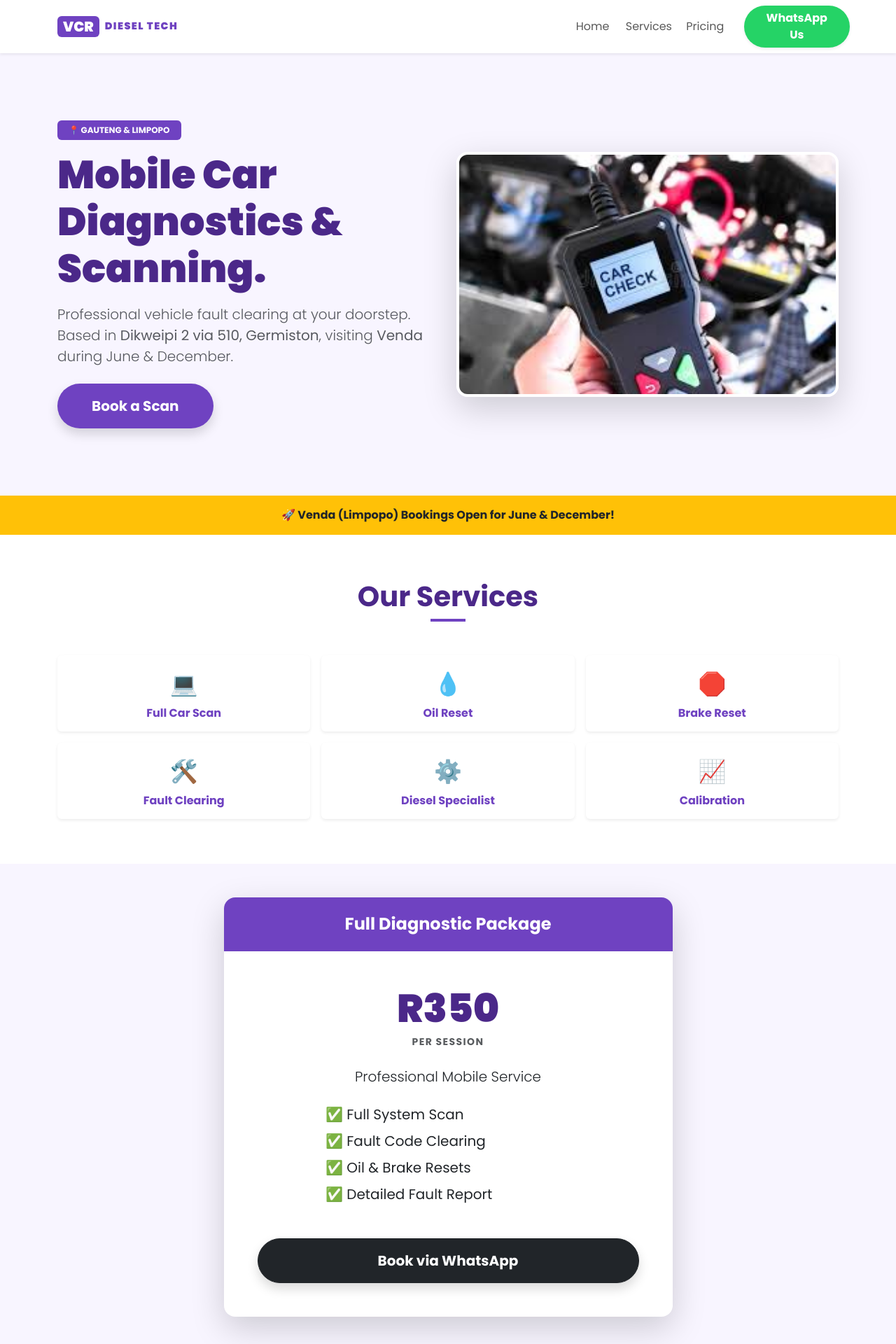
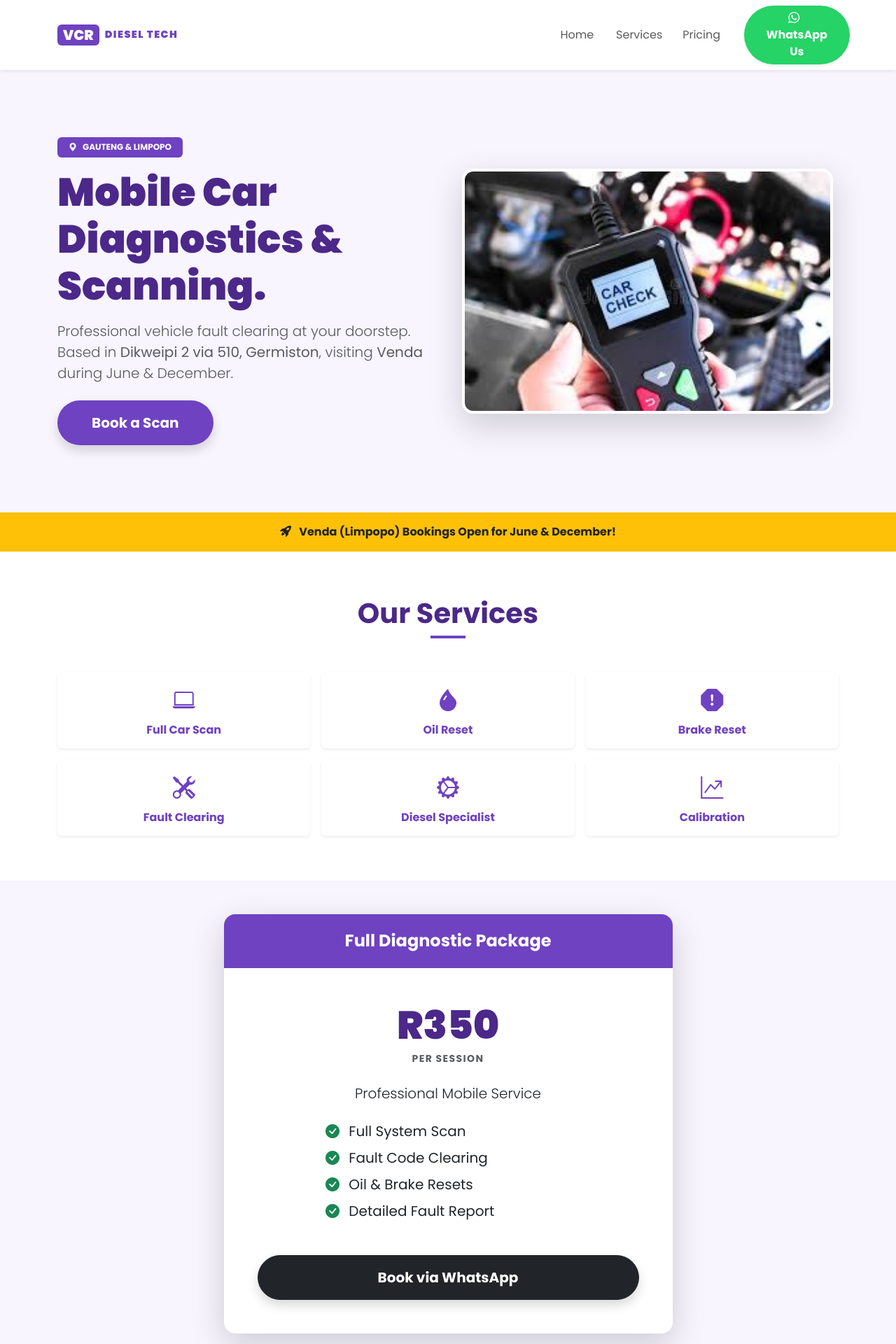
Before and after one commit to luvhimbi/vcrTech, a React (Vite) app in the folder vcrtech/: page / in a window 1280 px wide. Shown: the top 1920 px of the page at 70% size. Built offline with nearby package versions, Linux system fonts and the light colour scheme.

Commit message:
remove emoji for icons

```diff
--- a/vcrtech/index.html
+++ b/vcrtech/index.html
@@ -24,7 +24,7 @@
   <link rel="preconnect" href="https://fonts.gstatic.com" crossorigin>
   <link href="https://fonts.googleapis.com/css2?family=Poppins:wght@300;400;600;700;900&display=swap" rel="stylesheet">
   <link href="https://cdn.jsdelivr.net/npm/bootstrap@5.3.3/dist/css/bootstrap.min.css" rel="stylesheet">
-
+  <link rel="stylesheet" href="https://cdn.jsdelivr.net/npm/bootstrap-icons@1.11.1/font/bootstrap-icons.css">
   <style>
     * { font-family: 'Poppins', sans-serif; }
     /* Accessibility: Ensure contrast is high enough for SEO ranking */
--- a/vcrtech/src/App.tsx
+++ b/vcrtech/src/App.tsx
@@ -17,7 +17,7 @@ const App = () => {
             {/* --- MOBILE QUICK-CALL BAR --- */}
             <div className="d-lg-none bg-dark text-white text-center py-2 sticky-top" style={{ zIndex: 1100, fontSize: '0.85rem' }}>
                 <a href={`tel:${waNumber}`} className="text-white text-decoration-none fw-bold">
-                    📞 Tap to Call: {phoneDisplay}
+                    <i className="bi bi-telephone-fill me-2"></i> Tap to Call: {phoneDisplay}
                 </a>
             </div>
 
@@ -40,7 +40,7 @@ const App = () => {
                                 <a className="btn text-white rounded-pill px-4 ms-lg-3 fw-bold shadow-sm w-100"
                                    href={waLink} target="_blank" rel="noopener noreferrer"
                                    style={{ backgroundColor: whatsappGreen, border: 'none' }}>
-                                    WhatsApp Us
+                                    <i className="bi bi-whatsapp me-2"></i> WhatsApp Us
                                 </a>
                             </li>
                         </ul>
@@ -55,7 +55,7 @@ const App = () => {
                         <div className="row align-items-center g-4 flex-column-reverse flex-lg-row">
                             <div className="col-lg-6 text-center text-lg-start">
                                 <div className="d-inline-flex align-items-center badge mb-3 px-3 py-2 fw-bold text-uppercase" style={{ backgroundColor: primaryPurple }}>
-                                    📍 Gauteng & Limpopo
+                                    <i className="bi bi-geo-alt-fill me-2"></i> Gauteng & Limpopo
                                 </div>
                                 <h1 className="display-4 fw-black mb-3" style={{ color: darkPurple }}>Mobile Car Diagnostics & Scanning.</h1>
                                 <p className="lead mb-4 text-muted fs-5">Professional vehicle fault clearing at your doorstep. Based in <strong>Dikweipi 2 via 510, Germiston</strong>, visiting <strong>Venda</strong> during June & December.</p>
@@ -65,7 +65,8 @@ const App = () => {
                                     <a href={`tel:${waNumber}`} className="btn btn-outline-dark btn-lg px-lg-5 py-3 rounded-pill d-lg-none">Call Now</a>
                                 </div>
                             </div>
-                            <div className="col-lg-6 text-center">
+                            <div className="col-lg-6">
+                                <div className="position-relative px-2 text-center">
                                     <img
                                         src="/assets/main.jfif"
                                         alt="Car Diagnostic Scanning"
@@ -75,12 +76,13 @@ const App = () => {
                                 </div>
                             </div>
                         </div>
+                    </div>
                 </header>
 
                 {/* --- LOCATION ALERT BAR --- */}
                 <div className="bg-warning py-3 text-center shadow-sm">
                     <div className="container fw-bold">
-                        🚀 Venda (Limpopo) Bookings Open for June & December!
+                        <i className="bi bi-rocket-takeoff-fill me-2"></i> Venda (Limpopo) Bookings Open for June & December!
                     </div>
                 </div>
 
@@ -94,16 +96,16 @@ const App = () => {
 
                         <div className="row g-3">
                             {[
-                                { title: "Full Car Scan", icon: "💻" },
-                                { title: "Oil Reset", icon: "💧" },
-                                { title: "Brake Reset", icon: "🛑" },
-                                { title: "Fault Clearing", icon: "🛠️" },
-                                { title: "Diesel Specialist", icon: "⚙️" },
-                                { title: "Calibration", icon: "📈" }
+                                { title: "Full Car Scan", icon: "bi-laptop" },
+                                { title: "Oil Reset", icon: "bi-droplet-fill" },
+                                { title: "Brake Reset", icon: "bi-exclamation-octagon-fill" },
+                                { title: "Fault Clearing", icon: "bi-tools" },
+                                { title: "Diesel Specialist", icon: "bi-gear-wide-connected" },
+                                { title: "Calibration", icon: "bi-graph-up-arrow" }
                             ].map((service, index) => (
                                 <div className="col-6 col-md-4" key={index}>
                                     <div className="card h-100 border-0 shadow-sm p-3 text-center hover-card">
-                                        <div className="fs-2 mb-2">{service.icon}</div>
+                                        <div className="fs-2 mb-2" style={{ color: primaryPurple }}><i className={`bi ${service.icon}`}></i></div>
                                         <h6 className="fw-bold mb-0" style={{ color: primaryPurple }}>{service.title}</h6>
                                     </div>
                                 </div>
@@ -126,10 +128,10 @@ const App = () => {
                                         <p className="text-muted mb-4 fw-bold small text-uppercase tracking-widest">Per Session</p>
                                         <p className="mb-4 lead">Professional Mobile Service</p>
                                         <ul className="list-unstyled text-start mb-5 mx-auto" style={{ maxWidth: '350px' }}>
-                                            <li className="mb-2 fs-5">✅ Full System Scan</li>
-                                            <li className="mb-2 fs-5">✅ Fault Code Clearing</li>
-                                            <li className="mb-2 fs-5">✅ Oil & Brake Resets</li>
-                                            <li className="mb-2 fs-5">✅ Detailed Fault Report</li>
+                                            <li className="mb-2 fs-5"><i className="bi bi-check-circle-fill text-success me-2"></i> Full System Scan</li>
+                                            <li className="mb-2 fs-5"><i className="bi bi-check-circle-fill text-success me-2"></i> Fault Code Clearing</li>
+                                            <li className="mb-2 fs-5"><i className="bi bi-check-circle-fill text-success me-2"></i> Oil & Brake Resets</li>
+                                            <li className="mb-2 fs-5"><i className="bi bi-check-circle-fill text-success me-2"></i> Detailed Fault Report</li>
                                         </ul>
                                         <a href={waLink} className="btn btn-dark w-100 py-3 fw-bold rounded-pill btn-lg shadow">
                                             Book via WhatsApp
@@ -141,7 +143,7 @@ const App = () => {
                     </div>
                 </section>
 
-                {/* --- NEW DESIGNED TERMS & CONDITIONS --- */}
+                {/* --- BOOKING POLICY --- */}
                 <section id="terms" className="py-5 bg-white border-top">
                     <div className="container">
                         <div className="text-center mb-5">
@@ -154,27 +156,27 @@ const App = () => {
                                 {
                                     title: "Service Fee",
                                     desc: "R350 covers one full electronic diagnostic session and software fault clearing.",
-                                    icon: "💳"
+                                    icon: "bi-credit-card-fill"
                                 },
                                 {
                                     title: "Call-Out Policy",
                                     desc: "We come to you. A travel fee may apply based on your distance from Dikweipi 2 via 510.",
-                                    icon: "🚗"
+                                    icon: "bi-geo-fill"
                                 },
                                 {
                                     title: "Diagnosis Only",
                                     desc: "Fee is for electronic scanning. Physical mechanical repairs or parts are quoted separately.",
-                                    icon: "🔍"
+                                    icon: "bi-search"
                                 },
                                 {
                                     title: "Payment Terms",
                                     desc: "Strictly COD or Instant EFT upon completion of the scan session.",
-                                    icon: "✅"
+                                    icon: "bi-shield-check"
                                 }
                             ].map((term, i) => (
                                 <div className="col-md-6 col-lg-3" key={i}>
                                     <div className="p-4 rounded-4 h-100 border" style={{ backgroundColor: '#fafafa' }}>
-                                        <div className="fs-3 mb-2">{term.icon}</div>
+                                        <div className="fs-3 mb-2" style={{ color: primaryPurple }}><i className={`bi ${term.icon}`}></i></div>
                                         <h6 className="fw-bold" style={{ color: primaryPurple }}>{term.title}</h6>
                                         <p className="small text-muted mb-0">{term.desc}</p>
                                     </div>
```
Lines whose indentation alone changed are shown as unchanged.
